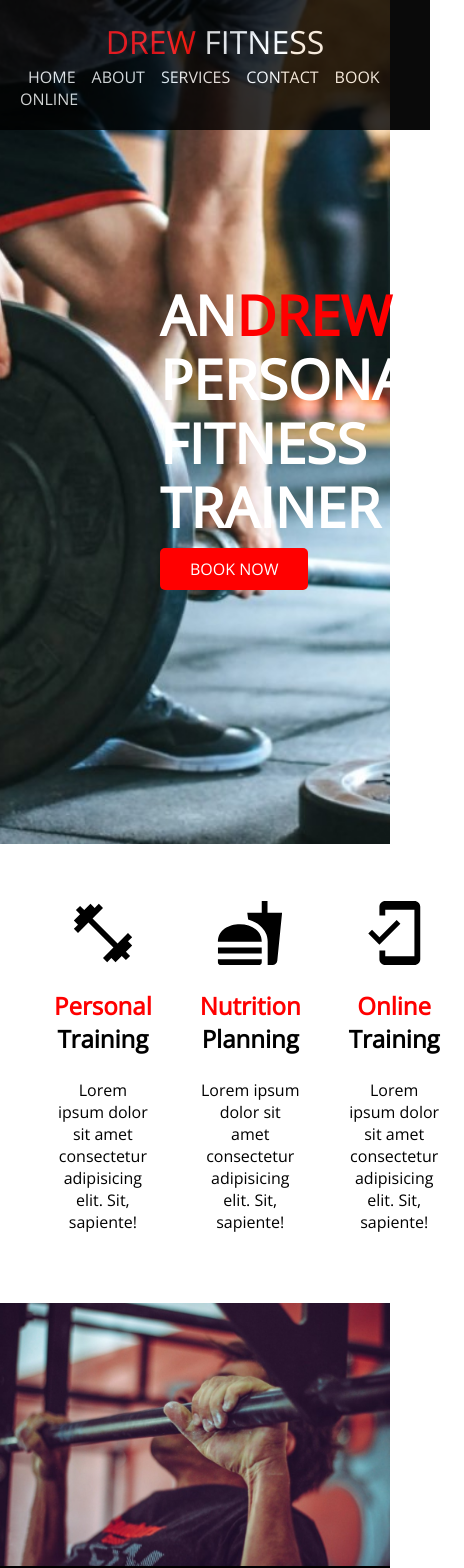
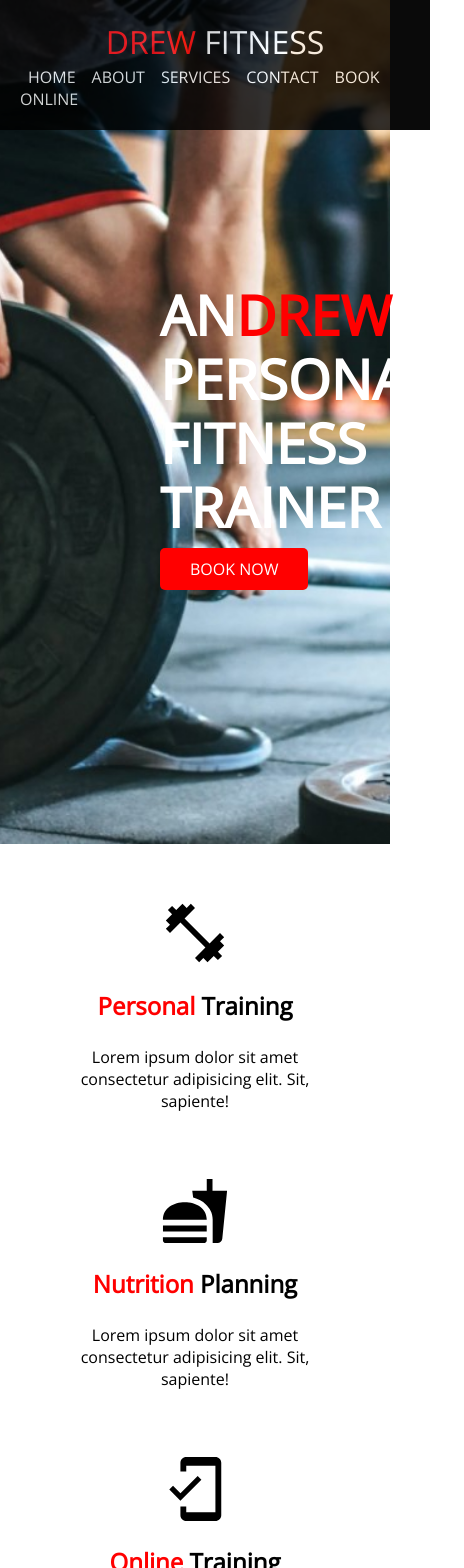
Before and after one commit to marcolvera/drew-fitness, a React (Create React App) app: page / in a window 390 px wide. Shown: the top 1568 px of the page, 464 px wide, since content can reach past the window. Built offline with nearby package versions, Linux system fonts and the light colour scheme.

Commit message:
add media query for icons

```diff
--- a/src/components/Card3/Card3.module.css
+++ b/src/components/Card3/Card3.module.css
@@ -44,7 +44,7 @@
 
 /* Mobile */
 @media(max-width: 768px) {
-    .box {
+    /* .box {
         display: none;
-    }
+    } */
  }
--- a/src/components/Icons/Icons.module.css
+++ b/src/components/Icons/Icons.module.css
@@ -30,3 +30,10 @@
     width: 6rem;
     border-radius: 3rem;
 }
+
+/* Mobile */
+ @media(max-width: 768px) {
+     .box {
+         flex-direction: column;
+     }
+ }
```
